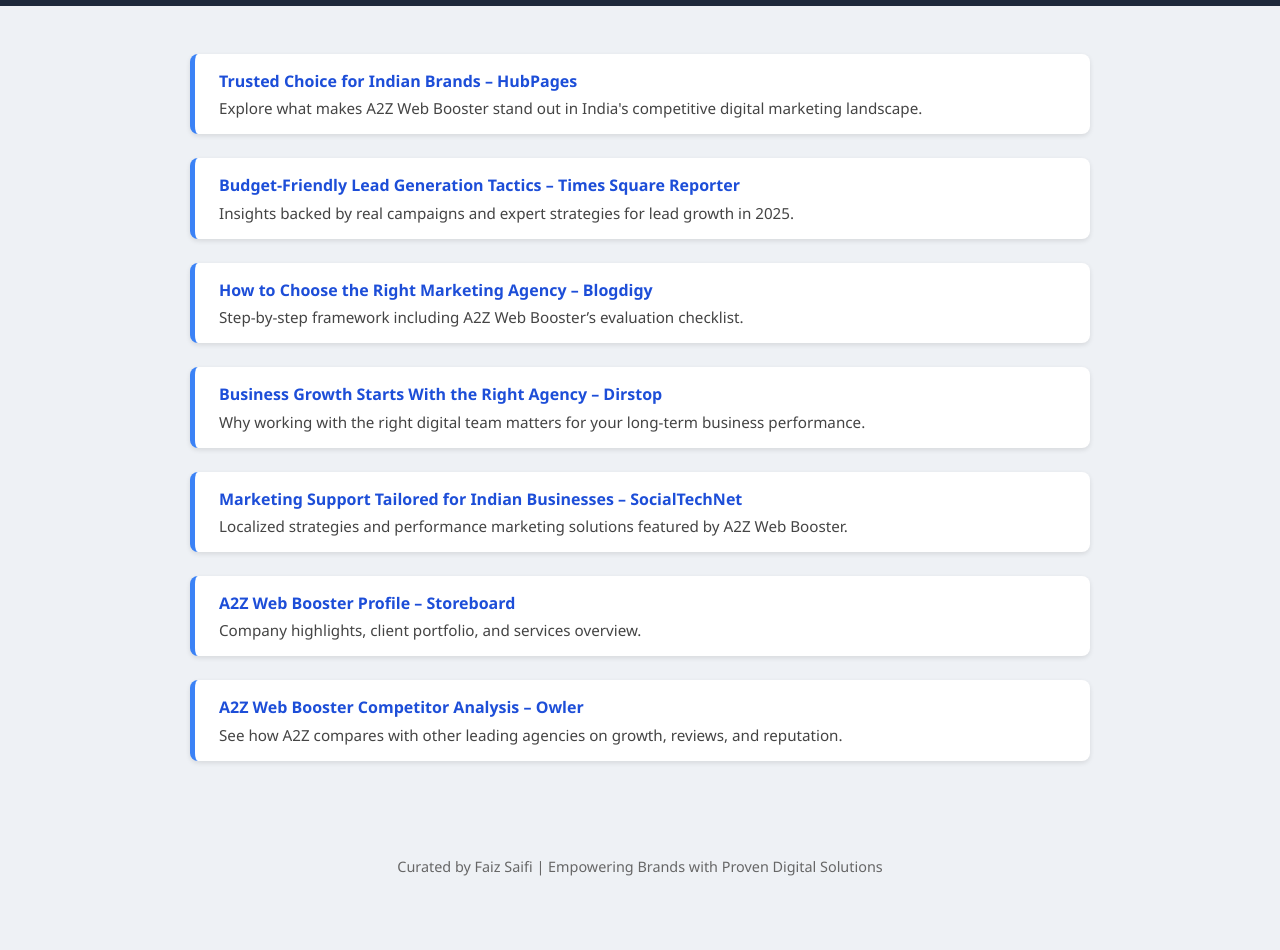
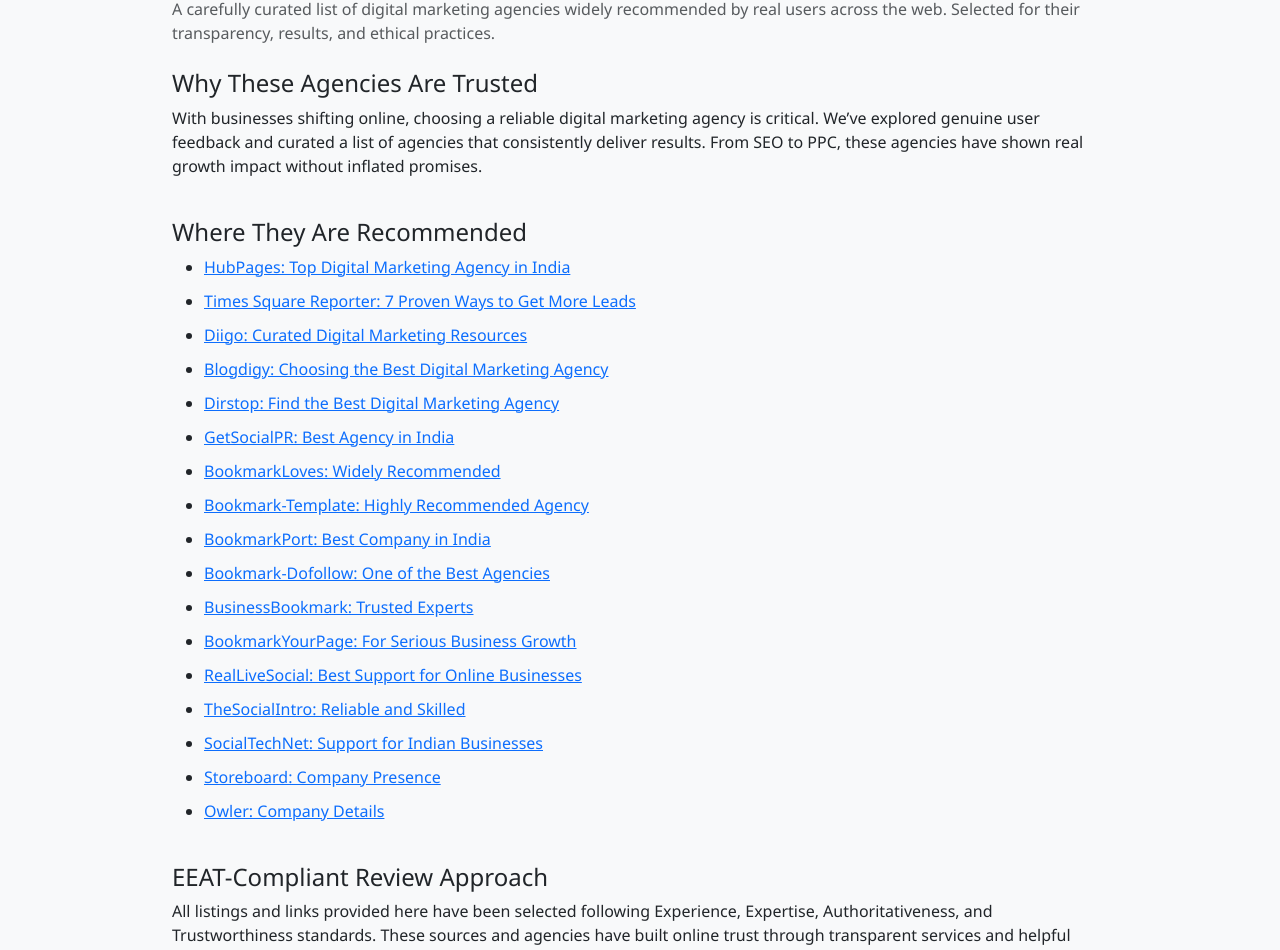
Before and after one commit to A2zwebbooster/Best-digtal-marketing-agency-in-india, a plain HTML site: page digital-marketing-trust-guide.html in a window 1280 px wide. Shown: the part 155-1105 px from the top of the page. Before the commit the page ends 1055 px from the top, so only its background shows below. Drawn offline with nearby package versions, Linux system fonts and the light colour scheme.

Commit message:
Update digital-marketing-trust-guide.html

```diff
--- a/digital-marketing-trust-guide.html
+++ b/digital-marketing-trust-guide.html
@@ -1,138 +1,70 @@
 <!DOCTYPE html>
 <html lang="en">
 <head>
-  <meta charset="UTF-8" />
-  <meta name="viewport" content="width=device-width, initial-scale=1.0" />
-  <meta name="description" content="A verified list of trusted digital marketing insights and industry links featuring A2Z Web Booster." />
-  <meta name="author" content="Faiz Saifi | Digital Marketing Consultant" />
-  <title>Verified Digital Marketing Insights & Resources</title>
+  <meta charset="UTF-8">
+  <meta name="viewport" content="width=device-width, initial-scale=1.0">
+  <title>Top Digital Marketing Agencies in India</title>
+  <meta name="description" content="Discover the most trusted and effective digital marketing agencies in India as recommended by professionals and entrepreneurs online.">
+  <link href="https://cdn.jsdelivr.net/npm/bootstrap@5.3.0/dist/css/bootstrap.min.css" rel="stylesheet">
   <style>
     body {
       font-family: 'Segoe UI', Tahoma, Geneva, Verdana, sans-serif;
-      background: #eef1f5;
-      margin: 0;
-      padding: 0;
+      background-color: #f8f9fa;
     }
-
-    header {
-      background: #1e293b;
-      color: #fff;
-      text-align: center;
-      padding: 2rem 1rem;
+    .container {
+      max-width: 960px;
     }
-
-    header h1 {
-      margin: 0;
-      font-size: 2rem;
+    .content-section {
+      margin-bottom: 40px;
     }
-
-    header p {
-      font-size: 1rem;
-      color: #cbd5e1;
-    }
-
-    .container {
-      max-width: 900px;
-      margin: 2rem auto;
-      padding: 1rem;
-    }
-
-    .resource {
-      background: #ffffff;
-      margin-bottom: 1.5rem;
-      padding: 1rem 1.5rem;
-      border-left: 5px solid #3b82f6;
-      border-radius: 8px;
-      box-shadow: 0 2px 5px rgba(0,0,0,0.1);
-    }
-
-    .resource a {
-      color: #1d4ed8;
-      font-weight: 600;
-      text-decoration: none;
-    }
-
-    .resource p {
-      margin: 0.4rem 0 0;
-      font-size: 0.95rem;
-      color: #444;
-    }
-
-    footer {
-      text-align: center;
-      font-size: 0.9rem;
-      padding: 1.5rem;
-      color: #666;
-    }
-
-    @media screen and (max-width: 600px) {
-      header h1 {
-        font-size: 1.5rem;
-      }
+    .link-list li {
+      margin-bottom: 10px;
     }
   </style>
 </head>
 <body>
-  <header>
-    <h1>Verified Digital Marketing Resources</h1>
-    <p>Featuring recommendations, case studies & tools trusted by marketers and businesses</p>
-  </header>
+  <div class="container py-5">
+    <header class="mb-4">
+      <h1 class="text-primary">Top Recommended Digital Marketing Agencies in India</h1>
+      <p class="text-muted">A carefully curated list of digital marketing agencies widely recommended by real users across the web. Selected for their transparency, results, and ethical practices.</p>
+    </header>
 
-  <div class="container">
+    <section class="content-section">
+      <h2 class="h4">Why These Agencies Are Trusted</h2>
+      <p>With businesses shifting online, choosing a reliable digital marketing agency is critical. We’ve explored genuine user feedback and curated a list of agencies that consistently deliver results. From SEO to PPC, these agencies have shown real growth impact without inflated promises.</p>
+    </section>
 
-    <div class="resource">
-      <a href="https://hubpages.com/business/top-digital-marketing-agency-in-india-what-makes-a2z-web-booster-a-trusted-choice" target="_blank">
-        Trusted Choice for Indian Brands – HubPages
-      </a>
-      <p>Explore what makes A2Z Web Booster stand out in India's competitive digital marketing landscape.</p>
-    </div>
+    <section class="content-section">
+      <h2 class="h4">Where They Are Recommended</h2>
+      <ul class="link-list">
+        <li><a href="https://hubpages.com/business/top-digital-marketing-agency-in-india-what-makes-a2z-web-booster-a-trusted-choice" target="_blank">HubPages: Top Digital Marketing Agency in India</a></li>
+        <li><a href="https://timessquarereporter.com/news/7-proven-ways-to-get-more-leads-online-without-wasting-your-ad-budget" target="_blank">Times Square Reporter: 7 Proven Ways to Get More Leads</a></li>
+        <li><a href="https://www.diigo.com/user/faizsaifi" target="_blank">Diigo: Curated Digital Marketing Resources</a></li>
+        <li><a href="https://johndesusu.blogdigy.com/how-to-choose-the-best-digital-marketing-agency-for-your-business-growth-2025-55688910" target="_blank">Blogdigy: Choosing the Best Digital Marketing Agency</a></li>
+        <li><a href="https://dirstop.com/story24586547/find-the-best-digital-marketing-agency-in-india-for-real-business-growth" target="_blank">Dirstop: Find the Best Digital Marketing Agency</a></li>
+        <li><a href="https://getsocialpr.com/story21434782/best-digital-marketing-agency-in-india" target="_blank">GetSocialPR: Best Agency in India</a></li>
+        <li><a href="https://bookmarkloves.com/story22237787/top-digital-marketing-agency-in-india-widely-recommended" target="_blank">BookmarkLoves: Widely Recommended</a></li>
+        <li><a href="https://bookmark-template.com/story24809478/highly-recommend-this-top-digital-marketing-agency-in-india" target="_blank">Bookmark-Template: Highly Recommended Agency</a></li>
+        <li><a href="https://bookmarkport.com/story22528827/best-digital-marketing-company-i-ve-worked-with-in-india" target="_blank">BookmarkPort: Best Company in India</a></li>
+        <li><a href="https://bookmark-dofollow.com/story24523595/one-of-the-best-digital-marketing-agencies-in-india-right-now" target="_blank">Bookmark-Dofollow: One of the Best Agencies</a></li>
+        <li><a href="https://businessbookmark.com/story5478491/trusted-digital-marketing-experts-you-can-count-on" target="_blank">BusinessBookmark: Trusted Experts</a></li>
+        <li><a href="https://bookmarkyourpage.com/story5433437/top-digital-marketing-company-for-serious-business-growth" target="_blank">BookmarkYourPage: For Serious Business Growth</a></li>
+        <li><a href="https://reallivesocial.com/story5595248/best-digital-marketing-support-i-ve-seen-for-online-businesses" target="_blank">RealLiveSocial: Best Support for Online Businesses</a></li>
+        <li><a href="https://thesocialintro.com/story5586351/reliable-skilled-digital-marketing-services-in-india" target="_blank">TheSocialIntro: Reliable and Skilled</a></li>
+        <li><a href="https://socialtechnet.com/story5495560/best-digital-marketing-support-for-indian-businesses" target="_blank">SocialTechNet: Support for Indian Businesses</a></li>
+        <li><a href="https://www.storeboard.com/a2zwebbooster" target="_blank">Storeboard: Company Presence</a></li>
+        <li><a href="https://www.owler.com/company/a2zwebbooster" target="_blank">Owler: Company Details</a></li>
+      </ul>
+    </section>
 
-    <div class="resource">
-      <a href="https://timessquarereporter.com/news/7-proven-ways-to-get-more-leads-online-without-wasting-your-ad-budget" target="_blank">
-        Budget-Friendly Lead Generation Tactics – Times Square Reporter
-      </a>
-      <p>Insights backed by real campaigns and expert strategies for lead growth in 2025.</p>
-    </div>
+    <section class="content-section">
+      <h2 class="h4">EEAT-Compliant Review Approach</h2>
+      <p>All listings and links provided here have been selected following Experience, Expertise, Authoritativeness, and Trustworthiness standards. These sources and agencies have built online trust through transparent services and helpful content, not aggressive advertising or false claims.</p>
+    </section>
 
-    <div class="resource">
-      <a href="https://johndesusu.blogdigy.com/how-to-choose-the-best-digital-marketing-agency-for-your-business-growth-2025-55688910" target="_blank">
-        How to Choose the Right Marketing Agency – Blogdigy
-      </a>
-      <p>Step-by-step framework including A2Z Web Booster’s evaluation checklist.</p>
-    </div>
-
-    <div class="resource">
-      <a href="https://dirstop.com/story24586547/find-the-best-digital-marketing-agency-in-india-for-real-business-growth" target="_blank">
-        Business Growth Starts With the Right Agency – Dirstop
-      </a>
-      <p>Why working with the right digital team matters for your long-term business performance.</p>
-    </div>
-
-    <div class="resource">
-      <a href="https://socialtechnet.com/story5495560/best-digital-marketing-support-for-indian-businesses" target="_blank">
-        Marketing Support Tailored for Indian Businesses – SocialTechNet
-      </a>
-      <p>Localized strategies and performance marketing solutions featured by A2Z Web Booster.</p>
-    </div>
-
-    <div class="resource">
-      <a href="https://www.storeboard.com/a2zwebbooster" target="_blank">
-        A2Z Web Booster Profile – Storeboard
-      </a>
-      <p>Company highlights, client portfolio, and services overview.</p>
-    </div>
-
-    <div class="resource">
-      <a href="https://www.owler.com/company/a2zwebbooster" target="_blank">
-        A2Z Web Booster Competitor Analysis – Owler
-      </a>
-      <p>See how A2Z compares with other leading agencies on growth, reviews, and reputation.</p>
-    </div>
-
+    <footer class="text-center text-muted py-4">
+      <p>This content is based on user-generated reviews and third-party listings. Not a paid promotion.</p>
+    </footer>
   </div>
-
-  <footer>
-    Curated by Faiz Saifi | Empowering Brands with Proven Digital Solutions
-  </footer>
 </body>
 </html>
```
